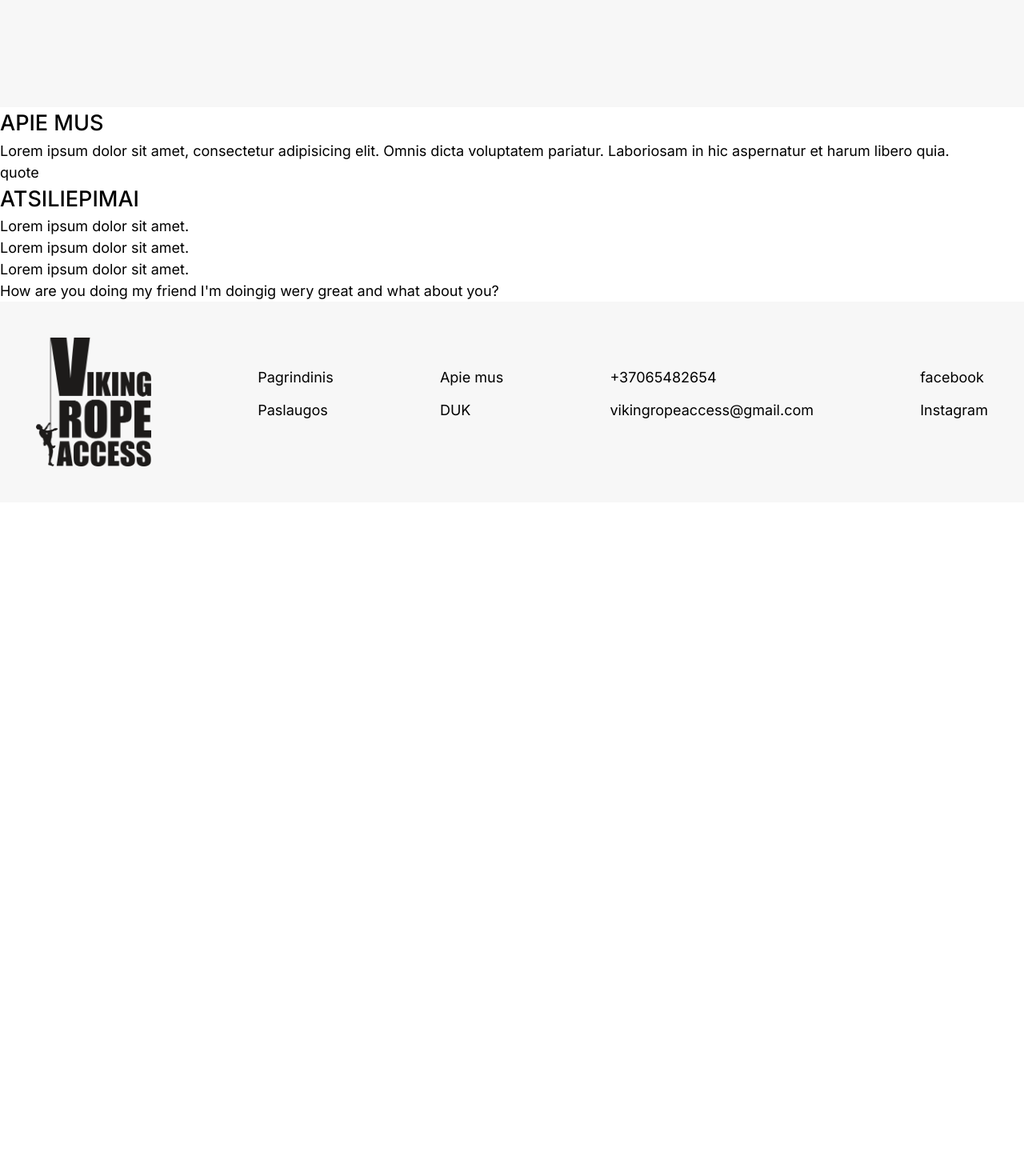
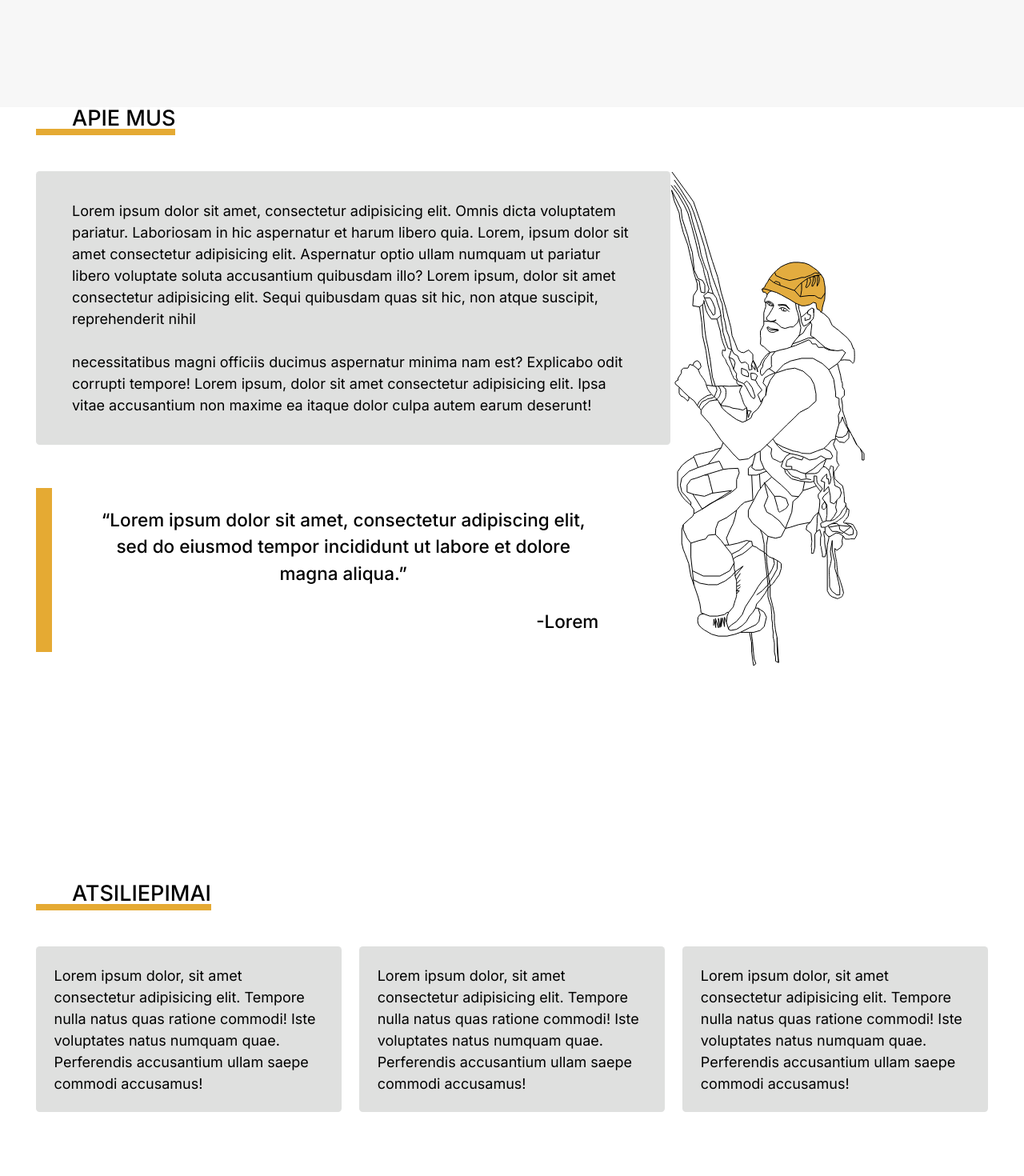
Before and after one commit to MTamu/vikingRope, a SvelteKit app: page / in a window 1280 px wide. Shown: the part 2040-3510 px from the top of the page at 80% size. Before the commit the page ends 2668 px from the top, so only its background shows below. Built offline with nearby package versions, Linux system fonts and the light colour scheme.

Commit message:
Create about section

```diff
--- a/src/components/main-page/About.svelte
+++ b/src/components/main-page/About.svelte
@@ -1,19 +1,63 @@
 <section>
-	<div>
-		<h2 class="uppercase">APIE MUS</h2>
-		<div>
-			Lorem ipsum dolor sit amet, consectetur adipisicing elit. Omnis dicta voluptatem pariatur. Laboriosam in hic
-			aspernatur et harum libero quia.
+	<div class="mx-auto max-w-screen-xl p-3 md:p-0 md:px-10 md:pb-32">
+		<div class="inline-block border-b-8 border-viking-yellow pl-10 uppercase leading-none">
+			<h2 class="uppercase">APIE MUS</h2>
 		</div>
-		<div>quote</div>
-		<div>
-			<h2 class="uppercase">Atsiliepimai</h2>
-			<div>
-				<div>Lorem ipsum dolor sit amet.</div>
-				<div>Lorem ipsum dolor sit amet.</div>
-				<div>Lorem ipsum dolor sit amet.</div>
+		<div class="flex md:mt-10">
+			<div class="flex flex-col gap-12 md:w-2/3">
+				<div class=" rounded bg-viking-grey-textBox md:px-10 md:py-8">
+					Lorem ipsum dolor sit amet, consectetur adipisicing elit. Omnis dicta voluptatem pariatur. Laboriosam in hic
+					aspernatur et harum libero quia. Lorem, ipsum dolor sit amet consectetur adipisicing elit. Aspernatur optio
+					ullam numquam ut pariatur libero voluptate soluta accusantium quibusdam illo? Lorem ipsum, dolor sit amet
+					consectetur adipisicing elit. Sequi quibusdam quas sit hic, non atque suscipit, reprehenderit nihil <br />
+					<br />
+					necessitatibus magni officiis ducimus aspernatur minima nam est? Explicabo odit corrupti tempore! Lorem ipsum,
+					dolor sit amet consectetur adipisicing elit. Ipsa vitae accusantium non maxime ea itaque dolor culpa autem earum
+					deserunt!
+				</div>
+				<div class=" border-l-xl border-viking-yellow text-center text-xl font-medium ">
+					<div class=" ty-5 flex flex-col gap-6 px-10 py-5 pr-20">
+						<p>
+							“Lorem ipsum dolor sit amet, consectetur adipiscing elit, sed do eiusmod tempor incididunt ut labore et
+							dolore magna aliqua.”
+						</p>
+						<div class="text-right">-Lorem</div>
+					</div>
+				</div>
+			</div>
+			<div class="hidden md:block">
+				<img src="img/human.svg" alt="" />
+			</div>
+		</div>
+
+		<div class=" mt-60">
+			<div class="mb-10 inline-block border-b-8 border-viking-yellow pl-10 uppercase leading-none">
+				<h2>Atsiliepimai</h2>
+			</div>
+			<div class="grid auto-cols-fr gap-5 md:grid-flow-col [&>*]:rounded [&>*]:p-5">
+				<div class="bg-viking-grey-textBox">
+					Lorem ipsum dolor, sit amet consectetur adipisicing elit. Tempore nulla natus quas ratione commodi! Iste
+					voluptates natus numquam quae. Perferendis accusantium ullam saepe commodi accusamus!
+				</div>
+				<div class="bg-viking-grey-textBox">
+					Lorem ipsum dolor, sit amet consectetur adipisicing elit. Tempore nulla natus quas ratione commodi! Iste
+					voluptates natus numquam quae. Perferendis accusantium ullam saepe commodi accusamus!
+				</div>
+				<div class="bg-viking-grey-textBox">
+					Lorem ipsum dolor, sit amet consectetur adipisicing elit. Tempore nulla natus quas ratione commodi! Iste
+					voluptates natus numquam quae. Perferendis accusantium ullam saepe commodi accusamus!
+				</div>
 			</div>
 		</div>
 	</div>
 </section>
-How are you doing my friend I'm doingig wery great and what about you?
+
+<!-- <style>
+	.about-text {
+		flex-grow: 2;
+	}
+
+	.logo {
+		flex-grow: 4;
+	}
+</style> -->
--- a/tailwind.config.cjs
+++ b/tailwind.config.cjs
@@ -5,7 +5,11 @@ module.exports = {
     extend: {
       colors: {
         'viking-yellow': '#E5AA33',
-        'viking-grey-background': '#F7F7F7'
+        'viking-grey-background': '#F7F7F7',
+        'viking-grey-textBox': '#DFE0DF'
+      },
+      borderWidth: {
+        xl: '20px'
       }
 
     }
```
Also changed, not shown: static/img/human.svg (added).
